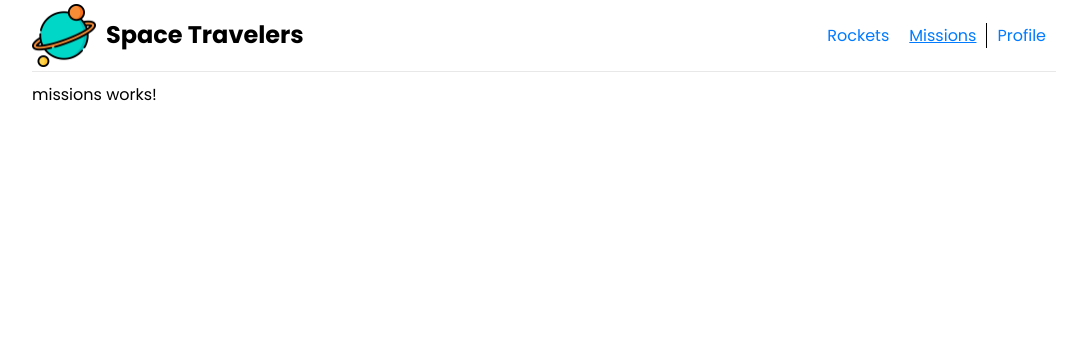
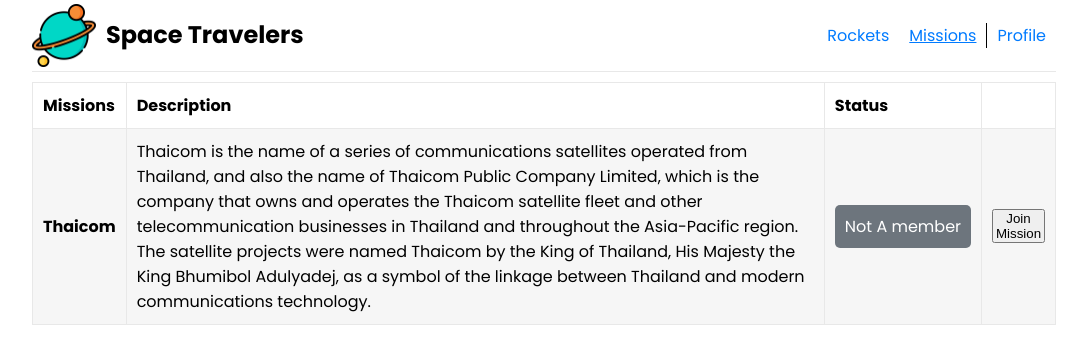
Before and after one commit to wassimchakib/space-travelers-angular-spring, an Angular app in the folder front-end/: page /missions in a window 1280 px wide. Shown: the top 364 px of the page, without its empty margins (96-1183 px from the left). Built offline with nearby package versions, Linux system fonts and the light colour scheme.

Commit message:
Add missions component with dummy data

```diff
--- a/front-end/src/app/components/missions/missions.component.css
+++ b/front-end/src/app/components/missions/missions.component.css
@@ -0,0 +1,37 @@
+table, tr, td {
+  border: 1px solid #e8e8e8;
+  border-collapse: collapse;
+  padding: 10px;
+}
+
+thead, .mission__title {
+  font-weight: bold;
+}
+
+tbody tr:nth-child(odd){
+  background-color: #f6f6f6;
+}
+
+.not__member {
+  background-color: #6d757d;
+  color: #fff;
+  white-space: nowrap;
+  padding: 10px;
+  border-radius: 5px;
+}
+
+.not__member:hover {
+  background-color: #a5b2be;
+}
+
+.active__member {
+  background-color: #18a2b8;
+  color: #fff;
+  white-space: nowrap;
+  padding: 10px;
+  border-radius: 5px;
+}
+
+.active__member:hover {
+  background-color: #0c616e;
+}
--- a/front-end/src/app/components/missions/missions.component.html
+++ b/front-end/src/app/components/missions/missions.component.html
@@ -1 +1,27 @@
-<p>missions works!</p>
+<table>
+  <thead>
+    <tr>
+      <td>Missions</td>
+      <td>Description</td>
+      <td>Status</td>
+      <td></td>
+    </tr>
+  </thead>
+  <tbody>
+    <tr>
+      <td class="mission__title">Thaicom</td>
+      <td>
+        Thaicom is the name of a series of communications satellites operated
+        from Thailand, and also the name of Thaicom Public Company Limited,
+        which is the company that owns and operates the Thaicom satellite fleet
+        and other telecommunication businesses in Thailand and throughout the
+        Asia-Pacific region. The satellite projects were named Thaicom by the
+        King of Thailand, His Majesty the King Bhumibol Adulyadej, as a symbol
+        of the linkage between Thailand and modern communications technology.
+      </td>
+      <td class="mission__member"><span class="not__member">Not A member</span></td>
+      <!-- Change this button to a component -->
+      <td><button>Join Mission </button></td>
+    </tr>
+  </tbody>
+</table>
```
